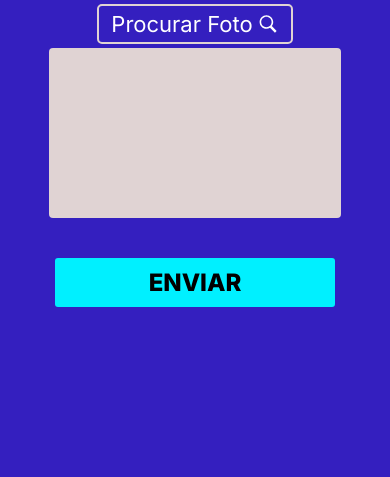
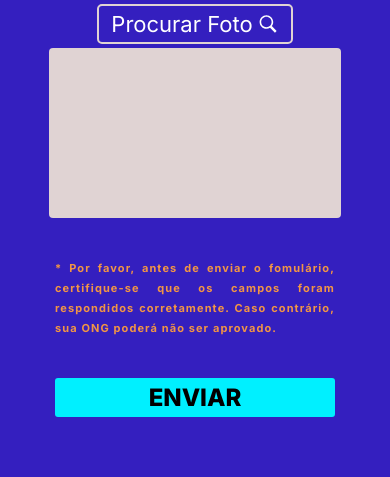
Before and after one commit to CrisGaius/doa-pe, a PHP site: page /pages/cadastrar-ong.html in a window 390 px wide. Shown: the part 1306-1783 px from the top of the page. Before the commit the page ends 1613 px from the top, so only its background shows below. Run offline with PHP 8.4, Linux system fonts and the light colour scheme.

Commit message:
Mensagem de aviso na página "cadastrar-ong"
Foi adicionado um texto na página para alertar ao usuário  sobre preencher os campos antes de enviar o form.

```diff
--- a/pages/cadastrar-ong.html
+++ b/pages/cadastrar-ong.html
@@ -191,12 +191,16 @@
                     </div>
                 </div>
             </form>
+
+            <div id="aviso">
+                <p>* Por favor, antes de enviar o fomulário, certifique-se que os campos foram respondidos corretamente. Caso contrário, sua ONG poderá não ser aprovado.</p>
+            </div>
         </section>
     </main>
 
     <footer>
         <a href="../index-deslogado.html">
-            <button type="submit" id="btn-enviar" onclick="verificar()">Enviar</button>
+            <button type="submit" id="btn-enviar">Enviar</button>
         </a>
     </footer>
 </body>
--- a/styles/cadastrar-ou-editar-ong.css
+++ b/styles/cadastrar-ou-editar-ong.css
@@ -268,6 +268,19 @@
 }
 
 
+div#aviso{
+    width: 320px;
+    text-align: justify;
+}
+
+div#aviso > p{
+    font-weight: bold;
+    font-size: 13px;
+    letter-spacing: 1.1px;
+    line-height: 20px;
+    color: var(--amarelo);
+}
+
 /* FOOTER */
 footer{
     display: flex;
@@ -358,11 +371,19 @@
         width: 190px;
     }
 
+    div#aviso{
+        width: 280px;
+        text-align: justify;
+    }
+    div#aviso > p{
+        font-size: 11px;
+    }
 
 
     /* FOOTER */
     #btn-enviar{
         width: 180px;
+        padding: 5px 0;
     }
 }
 @media only screen and (min-width: 390px) and (max-width: 459px) {
```
